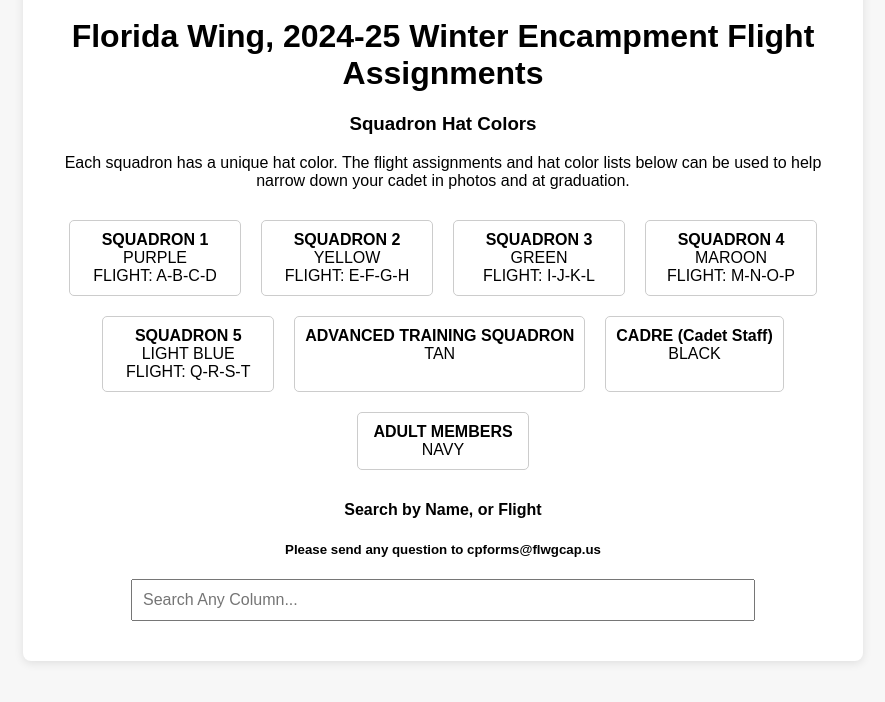
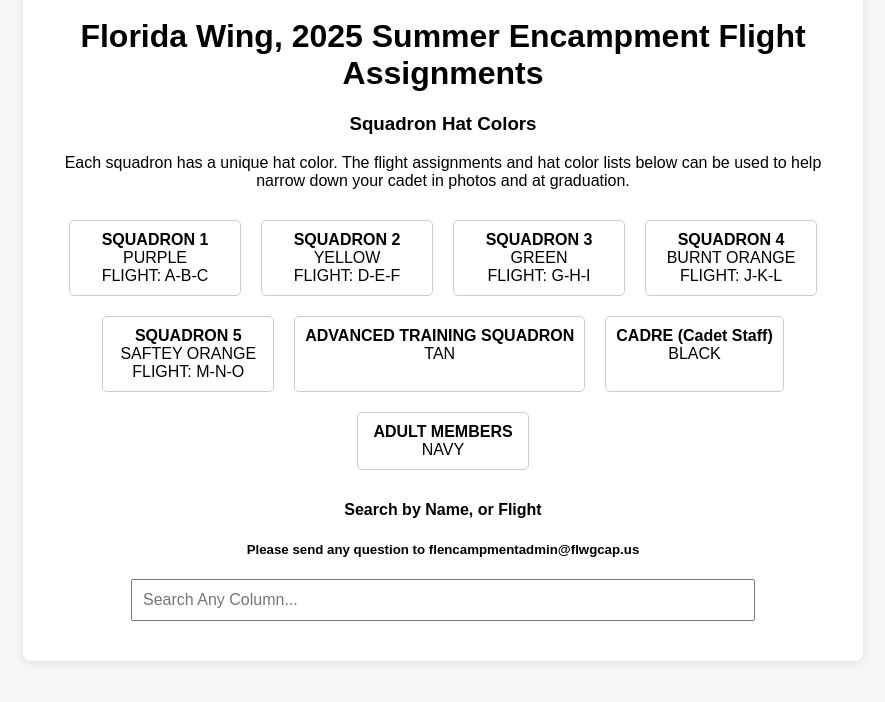
Before and after one commit to flwgcap/FLWG_Summer_25, a plain HTML site: page index.html in a window 1280 px wide. Shown: the part 190-892 px from the top of the page, without its empty margins (197-1082 px from the left). Drawn offline with Linux system fonts and the light colour scheme; no server answers.

Commit message:
fixed hat color and flight assignments

```diff
--- a/index.html
+++ b/index.html
@@ -51,24 +51,24 @@
             <img src="https://flwg.cap.gov/media/cms/new_FLWG_cadet_programs_logo_9A5308B489317.png" alt="Cadet Programs Logo" style="max-width: 150px;">
         </div>
         <!-- Titles and Contact Info-->
-        <h1>Florida Wing, 2024-25 Winter Encampment Flight Assignments</h1>
+        <h1>Florida Wing, 2025 Summer Encampment Flight Assignments</h1>
 
         <!-- Squadron Hat Colors -->
         <h3>Squadron Hat Colors</h3>
         <p>Each squadron has a unique hat color. The flight assignments and hat color lists below can be used to help narrow down your cadet in photos and at graduation.</p>
         <div class="hat-colors">
-            <div><strong>SQUADRON 1</strong><br>PURPLE<br>FLIGHT: A-B-C-D</div>
-            <div><strong>SQUADRON 2</strong><br>YELLOW<br>FLIGHT: E-F-G-H</div>
-            <div><strong>SQUADRON 3</strong><br>GREEN<br>FLIGHT: I-J-K-L</div>
-            <div><strong>SQUADRON 4</strong><br>MAROON<br>FLIGHT: M-N-O-P</div>
-            <div><strong>SQUADRON 5</strong><br>LIGHT BLUE<br>FLIGHT: Q-R-S-T</div>
+            <div><strong>SQUADRON 1</strong><br>PURPLE<br>FLIGHT: A-B-C</div>
+            <div><strong>SQUADRON 2</strong><br>YELLOW<br>FLIGHT: D-E-F</div>
+            <div><strong>SQUADRON 3</strong><br>GREEN<br>FLIGHT: G-H-I</div>
+            <div><strong>SQUADRON 4</strong><br>BURNT ORANGE<br>FLIGHT: J-K-L</div>
+            <div><strong>SQUADRON 5</strong><br>SAFTEY ORANGE<br>FLIGHT: M-N-O</div>
             <div><strong>ADVANCED TRAINING SQUADRON</strong><br>TAN</div>
             <div><strong>CADRE (Cadet Staff)</strong><br>BLACK</div>
             <div><strong>ADULT MEMBERS</strong><br>NAVY</div>
         </div>
 
         <h4>Search by Name, or Flight</h4>
-        <h5>Please send any question to cpforms@flwgcap.us</h5>
+        <h5>Please send any question to flencampmentadmin@flwgcap.us</h5>
 
         <!-- Search bar -->
         <div style="margin-bottom: 20px; text-align: center;">
```
